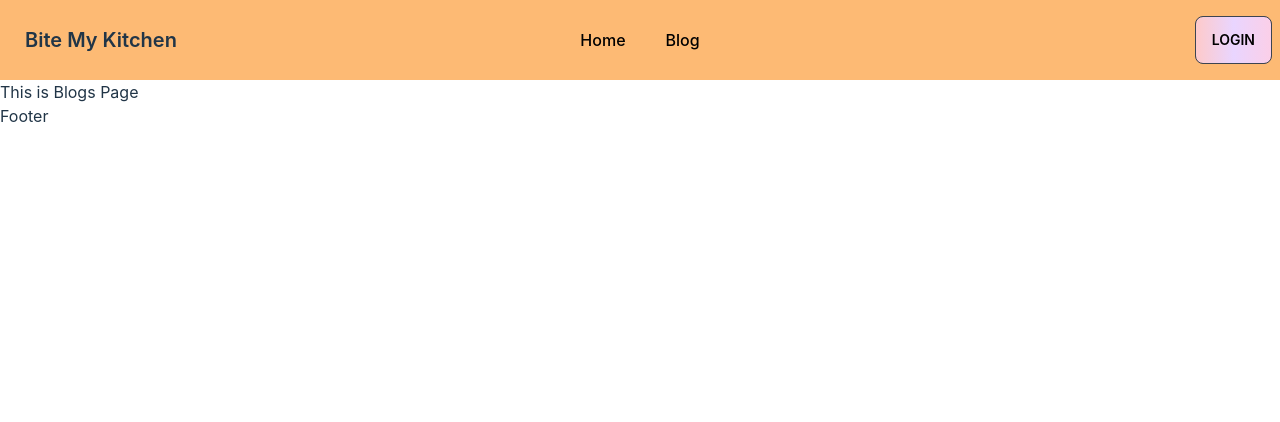
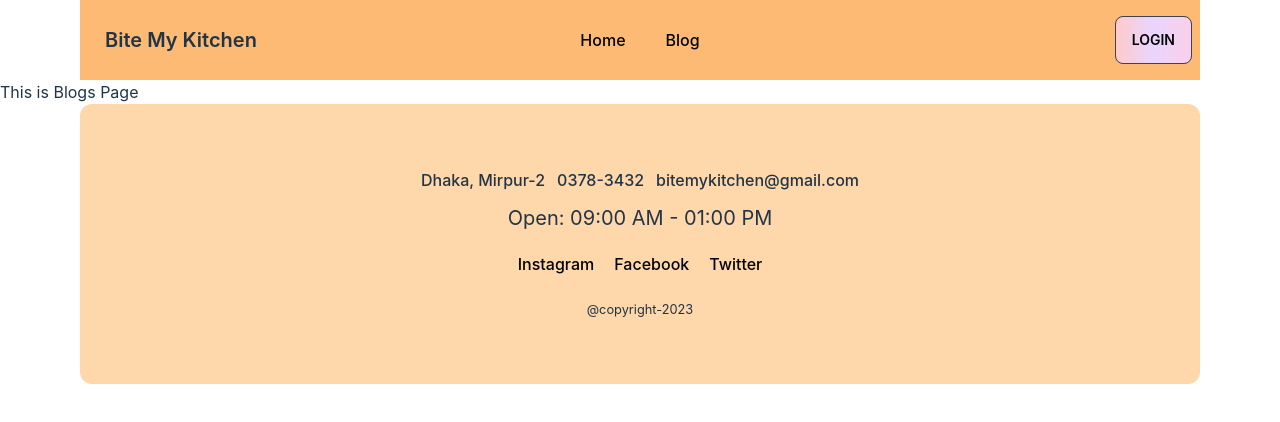
Before and after one commit to AbuBokorprog/bite-my-kitchen-client-side, a React (Vite) app: page /blog in a window 1280 px wide. Shown: the top 422 px of the page. Built offline with nearby package versions, Linux system fonts and the light colour scheme.

Commit message:
footer section added

```diff
--- a/src/Component/Home/Banner/Banner.jsx
+++ b/src/Component/Home/Banner/Banner.jsx
@@ -2,7 +2,7 @@ import React from "react";
 
 const Banner = () => {
   return (
-    <div>
+    <div className="container px-20 rounded-2xl">
       <div className="bg-black">
         <div className="carousel relative bg-black carousel-center rounded-box">
           <div className="carousel-item">
--- a/src/Component/Home/Home.jsx
+++ b/src/Component/Home/Home.jsx
@@ -62,6 +62,26 @@ const Home = () => {
           ))}
         </div>
       </div>
+      <div className="container px-20">
+        <div className="my-20 flex justify-center gap-14 items-center">
+          <div>
+            <p className="text-xl rounded-xl text-white text-center font-medium bg-black py-32 px-4">
+              “A recipe has no soul. You, as the cook, must bring soul to the
+              recipe.”
+              <p className="">
+                <small> Thomas Keller</small>
+              </p>
+            </p>
+          </div>
+          <div>
+            <img
+              className="w-full rounded-xl"
+              src="https://img.freepik.com/free-photo/side-view-pilaf-with-stewed-beef-meat-plate_141793-5057.jpg?size=626&ext=jpg&ga=GA1.1.825737080.1674060681&semt=ais"
+              alt=""
+            />
+          </div>
+        </div>
+      </div>
     </div>
   );
 };
--- a/src/Shared/Footer/Footer.jsx
+++ b/src/Shared/Footer/Footer.jsx
@@ -1,9 +1,29 @@
 import React from "react";
+import { Link } from "react-router-dom";
 
 const Footer = () => {
   return (
-    <div>
-      <h5>Footer</h5>
+    <div className="container px-20 ">
+      <div className=" bg-orange-200 rounded-xl py-16 text-center">
+        <div className="flex gap-3 font-medium justify-center items-center">
+          <p>Dhaka, Mirpur-2</p>
+          <p>0378-3432</p>
+          <p>bitemykitchen@gmail.com</p>
+        </div>
+        <div>
+          <p className="text-xl my-3">Open: 09:00 AM - 01:00 PM</p>
+        </div>
+        <div className="flex gap-5 my-5 justify-center items-center ">
+          <Link className="text-black">Instagram</Link>
+          <Link className="text-black">Facebook</Link>
+          <Link className="text-black">Twitter</Link>
+        </div>
+        <div>
+          <p>
+            <small>@copyright-2023</small>
+          </p>
+        </div>
+      </div>
     </div>
   );
 };
--- a/src/Shared/Navbar/Navbar.jsx
+++ b/src/Shared/Navbar/Navbar.jsx
@@ -3,7 +3,7 @@ import { Link } from "react-router-dom";
 
 const Navbar = () => {
   return (
-    <div>
+    <div className="container px-20 rounded-xl">
       <div className="navbar py-4 bg-orange-300">
         <div className="navbar-start">
           <div className="dropdown">
```
